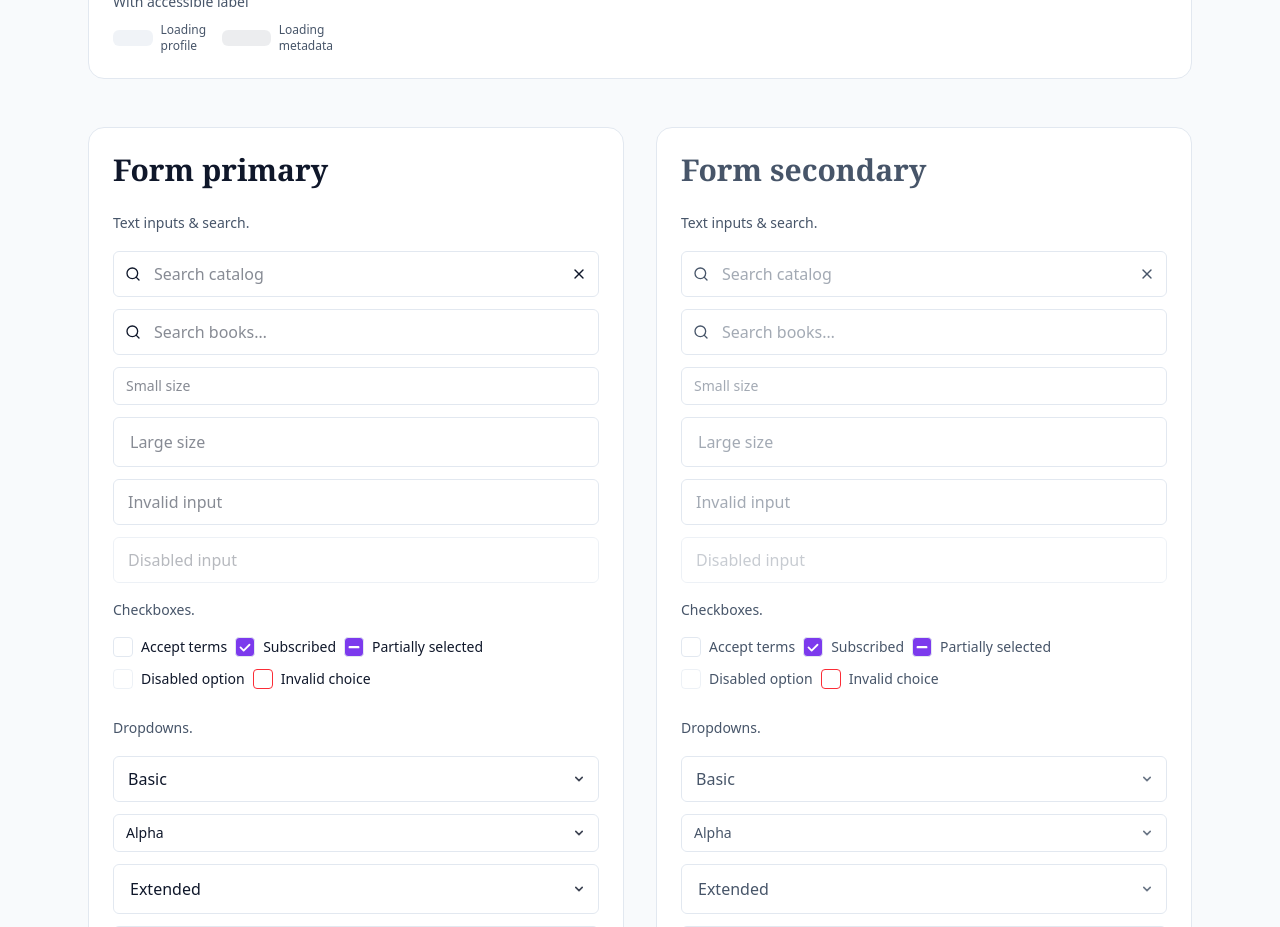
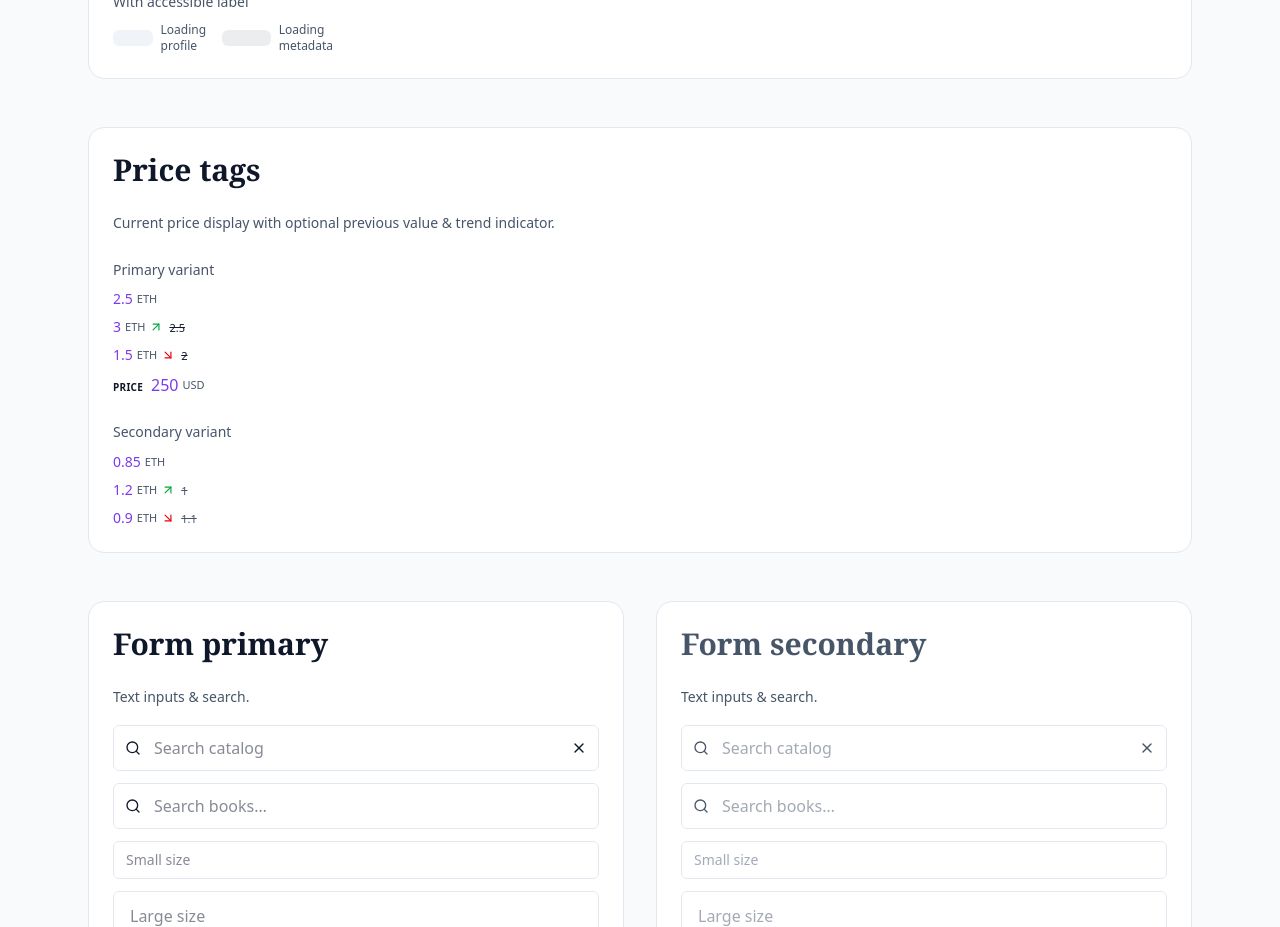
Before and after one commit to nova-collective/andromeda, a Next.js app: page /vds in a window 1280 px wide. Shown: the part 4300-5227 px from the top of the page. Built offline with nearby package versions, Linux system fonts and the light colour scheme.

Commit message:
feat(AN-21): priceTag component

```diff
--- /dev/null
+++ b/src/app/components/atoms/PriceTag/PriceTag.tsx
@@ -0,0 +1,90 @@
+import React from 'react';
+import type { HTMLAttributes } from 'react';
+
+import { ArrowUpRight, ArrowDownRight } from 'lucide-react';
+
+export type PriceTagSize = 'sm' | 'md' | 'lg';
+export type PriceTagVariant = 'primary' | 'secondary';
+
+export interface PriceTagProps extends HTMLAttributes<HTMLSpanElement> {
+  value: number | string;
+  currency?: string; // e.g. 'ETH', 'USD'
+  previousValue?: number | string;
+  size?: PriceTagSize;
+  variant?: PriceTagVariant;
+  /** Accessible label. Hidden unless showLabel */
+  label?: string;
+  /** Show visible label before price */
+  showLabel?: boolean;
+  /** Format function for value */
+  format?: (v: number | string) => string;
+}
+
+const sizeClasses: Record<PriceTagSize, string> = {
+  sm: 'text-xs gap-1',
+  md: 'text-sm gap-1.5',
+  lg: 'text-base gap-2'
+};
+
+const variantClasses: Record<PriceTagVariant, string> = {
+  primary: 'text-primary',
+  secondary: 'text-secondary'
+};
+
+function numeric(n: number | string | undefined): number | undefined {
+  if (n === undefined) return undefined;
+  const num = typeof n === 'number' ? n : parseFloat(n);
+  return isNaN(num) ? undefined : num;
+}
+
+export const PriceTag: React.FC<PriceTagProps> = ({
+  value,
+  currency = 'ETH',
+  previousValue,
+  size = 'md',
+  variant = 'primary',
+  label = 'Price',
+  showLabel = false,
+  format,
+  className,
+  ...rest
+}) => {
+  const currentNum = numeric(value);
+  const previousNum = numeric(previousValue);
+  const trend = previousNum !== undefined && currentNum !== undefined && currentNum !== previousNum
+    ? (currentNum > previousNum ? 'up' : 'down') : null;
+
+  const wrapperClasses = [
+    'inline-flex items-baseline font-medium',
+    sizeClasses[size],
+    variantClasses[variant],
+    className
+  ].filter(Boolean).join(' ');
+
+  const display = format ? format(value) : String(value);
+  const displayPrev = previousValue !== undefined ? (format ? format(previousValue) : String(previousValue)) : null;
+
+  return (
+    <span
+      role="text"
+      aria-label={`${label}: ${display}${displayPrev ? ` (previous ${displayPrev})` : ''}`}
+      data-variant={variant}
+      data-size={size}
+      className={wrapperClasses}
+      {...rest}
+    >
+      {showLabel && <span className="uppercase tracking-wide text-[10px] font-semibold text-secondary/70">{label}</span>}
+      <span className="flex items-center gap-1">
+        <span className="text-[color:var(--link-color)]">{display}</span>
+        {currency && <span className="text-secondary text-[11px] font-normal">{currency}</span>}
+        {trend === 'up' && <ArrowUpRight size={14} className="text-green-600" aria-label="Increased" />}
+        {trend === 'down' && <ArrowDownRight size={14} className="text-red-600" aria-label="Decreased" />}
+      </span>
+      {displayPrev && (
+        <span className="line-through text-secondary/50 text-[11px]" aria-hidden="true">{displayPrev}</span>
+      )}
+    </span>
+  );
+};
+
+export default PriceTag;
--- /dev/null
+++ b/src/app/components/atoms/PriceTag/index.ts
@@ -0,0 +1 @@
+export { PriceTag, type PriceTagProps, type PriceTagSize, type PriceTagVariant } from './PriceTag';
--- a/src/app/components/atoms/index.ts
+++ b/src/app/components/atoms/index.ts
@@ -94,3 +94,7 @@ export type { SpinnerProps, SpinnerSize, SpinnerVariant } from './Spinner';
 // Skeleton Atom
 export { Skeleton } from './Skeleton';
 export type { SkeletonProps, SkeletonShape, SkeletonSize, SkeletonVariant } from './Skeleton';
+
+// PriceTag Atom
+export { PriceTag } from './PriceTag';
+export type { PriceTagProps, PriceTagSize, PriceTagVariant } from './PriceTag';
--- a/src/app/components/index.tsx
+++ b/src/app/components/index.tsx
@@ -1,4 +1,4 @@
-import { Button, Heading, Paragraph, Label, Caption, Link, TextInput, TextArea, Checkbox, RadioButton, Dropdown, Toggle, SearchInput, Avatar, ProgressBar, Spinner, Skeleton } from './atoms';
+import { Button, Heading, Paragraph, Label, Caption, Link, TextInput, TextArea, Checkbox, RadioButton, Dropdown, Toggle, SearchInput, Avatar, ProgressBar, Spinner, Skeleton, PriceTag } from './atoms';
 import { Card, Header, UserProfile } from './organisms';
 import { ThemeProvider, useTheme } from './providers';
 import { WithAuth } from './services';
@@ -17,6 +17,7 @@ export {
     ProgressBar,
     Spinner,
     Skeleton,
+    PriceTag,
     GridLayout,
     Header,
     Heading,
--- a/src/app/vds/page.tsx
+++ b/src/app/vds/page.tsx
@@ -3,7 +3,7 @@ import React, { useState } from 'react';
 
 import { Wallet, ArrowRight, Heart, Search } from 'lucide-react';
 
-import { Button, Header, Card, Heading, Paragraph, Label, Caption, Link, TextInput, TextArea, Checkbox, RadioButton, Dropdown, Toggle, SearchInput, Avatar, ProgressBar, Spinner, Skeleton } from '@/app/components';
+import { Button, Header, Card, Heading, Paragraph, Label, Caption, Link, TextInput, TextArea, Checkbox, RadioButton, Dropdown, Toggle, SearchInput, Avatar, ProgressBar, Spinner, Skeleton, PriceTag } from '@/app/components';
 
 export default function VDSPage() {
   return (
@@ -421,6 +421,35 @@ function Tabs() {
               </div>
             </div>
 
+            {/* Price Tags */}
+            <div className="grid gap-8 md:grid-cols-1">
+              <div className="rounded-2xl bg-primary border border-color p-6 flex flex-col gap-6 shadow-card">
+                <header className="flex items-center justify-between">
+                  <Heading level={2} className="text-lg font-serif font-semibold">Price tags</Heading>
+                </header>
+                <Paragraph size="sm" muted className="text-secondary">Current price display with optional previous value & trend indicator.</Paragraph>
+                <div className="space-y-6">
+                  <div className="space-y-2">
+                    <Paragraph size="sm" muted className="text-secondary">Primary variant</Paragraph>
+                    <div className="flex flex-col gap-2">
+                      <PriceTag value={2.5} currency="ETH" />
+                      <PriceTag value={3} previousValue={2.5} currency="ETH" />
+                      <PriceTag value={1.5} previousValue={2} currency="ETH" />
+                      <PriceTag value={250} currency="USD" size="lg" showLabel />
+                    </div>
+                  </div>
+                  <div className="space-y-2">
+                    <Paragraph size="sm" muted className="text-secondary">Secondary variant</Paragraph>
+                    <div className="flex flex-col gap-2">
+                      <PriceTag variant="secondary" value={0.85} currency="ETH" />
+                      <PriceTag variant="secondary" value={1.2} previousValue={1.0} currency="ETH" />
+                      <PriceTag variant="secondary" value={0.9} previousValue={1.1} currency="ETH" />
+                    </div>
+                  </div>
+                </div>
+              </div>
+            </div>
+
             {/* Form */}
             <div className="grid gap-8 md:grid-cols-2">
               <div className="rounded-2xl bg-primary border border-color p-6 flex flex-col gap-6 shadow-card">
```
Also changed, not shown: src/app/components/atoms/PriceTag/README.md (added), 1 other file (tests, documents, lock files or other folders).
